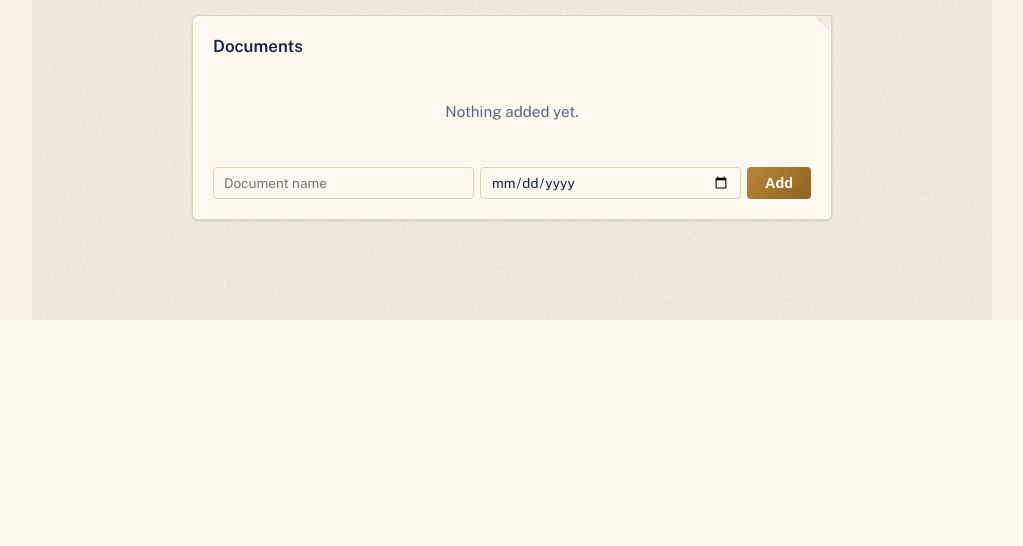
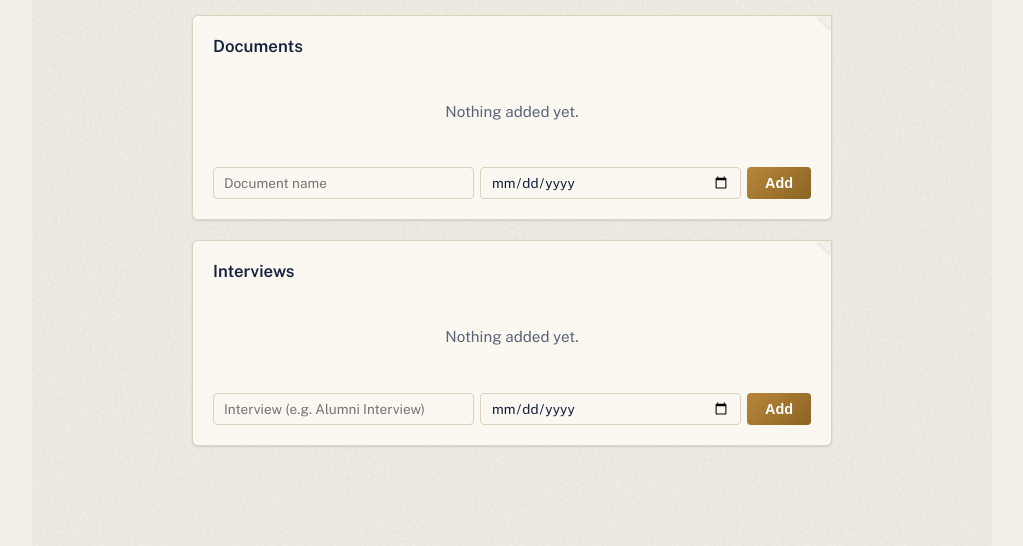
Before and after one commit to Bhakti864653/uni-app-tracker, a Flask app: template templates/profile.html in a window 1280 px wide. Shown: the part 629-1175 px from the top of the page, without its empty margins (128-1151 px from the left). Before the commit the page ends 949 px from the top, so only its background shows below. Run offline with Flask 3, Linux system fonts and the light colour scheme; the template is opened without the code that fills it, so the values that code supplies are empty.

Commit message:
Add interview tracker and document file uploads
Interviews reuse the existing generic task_type system (status flow,
readiness score, suggestions). Documents can now have a file attached
(PDF/DOC/DOCX/JPG/PNG, 5MB cap), stored as a BLOB in the DB rather than
adding a cloud storage dependency, since Turso already persists it in prod.

```diff
--- a/app.py
+++ b/app.py
@@ -3,6 +3,7 @@ from functools import wraps
 from dotenv import load_dotenv
 from werkzeug.security import generate_password_hash, check_password_hash
 from werkzeug.middleware.proxy_fix import ProxyFix
+from werkzeug.utils import secure_filename
 import sqlite3
 import os
 import secrets
@@ -10,6 +11,7 @@ import json
 import time
 import csv
 import io
+import mimetypes
 import urllib.request
 from urllib.parse import quote
 from collections import defaultdict
@@ -31,17 +33,23 @@ AUTO_REMINDER_DAYS = 7
 
 DEFAULT_CHECKLIST_TASKS = ["Essay", "Recommendation Letters", "Transcript"]
 STATUS_OPTIONS = ["Not Started", "In Progress", "Submitted"]
-TASK_TYPES = ["essay", "recommendation", "document"]
+TASK_TYPES = ["essay", "recommendation", "document", "interview"]
 TASK_STATUS_OPTIONS = {
     "essay": ["Not Started", "Drafting", "In Review", "Final"],
     "recommendation": ["Not Requested", "Requested", "Received"],
     "document": ["Not Started", "Requested", "Received", "Submitted"],
+    "interview": ["Not Scheduled", "Scheduled", "Completed"],
 }
 TASK_STATUS_PROGRESS = {
     "essay": {"Not Started": 0, "Drafting": 33, "In Review": 66, "Final": 100},
     "recommendation": {"Not Requested": 0, "Requested": 50, "Received": 100},
     "document": {"Not Started": 0, "Requested": 33, "Received": 66, "Submitted": 100},
+    "interview": {"Not Scheduled": 0, "Scheduled": 50, "Completed": 100},
 }
+
+ALLOWED_UPLOAD_EXTENSIONS = {".pdf", ".doc", ".docx", ".jpg", ".jpeg", ".png"}
+MAX_UPLOAD_BYTES = 5 * 1024 * 1024
+app.config["MAX_CONTENT_LENGTH"] = MAX_UPLOAD_BYTES
 
 RATE_LIMIT_WINDOW_SECONDS = 900
 RATE_LIMIT_MAX_ATTEMPTS = 5
@@ -179,6 +187,12 @@ def init_db():
         conn.execute("ALTER TABLE tasks ADD COLUMN recommender_name TEXT")
     if "recommender_email" not in existing_task_columns:
         conn.execute("ALTER TABLE tasks ADD COLUMN recommender_email TEXT")
+    if "file_name" not in existing_task_columns:
+        conn.execute("ALTER TABLE tasks ADD COLUMN file_name TEXT")
+    if "file_mime" not in existing_task_columns:
+        conn.execute("ALTER TABLE tasks ADD COLUMN file_mime TEXT")
+    if "file_data" not in existing_task_columns:
+        conn.execute("ALTER TABLE tasks ADD COLUMN file_data BLOB")
 
     # One-time migration from the old single-account schema: copy any
     # pre-existing checklist_items into the new unified tasks table.
@@ -224,6 +238,7 @@ def seed_demo_data(conn, user_id):
             "recommendation": {"title": "Dr. Chen", "recommender_name": "Dr. Chen",
                                 "recommender_email": "chen@school.edu", "status": "Requested"},
             "document": {"title": "Official Transcript", "status": "Received"},
+            "interview": {"title": "Alumni Interview", "status": "Scheduled"},
         },
         {
             "name": "University of Michigan", "program": "Data Science",
@@ -293,6 +308,12 @@ def seed_demo_data(conn, user_id):
             "INSERT INTO tasks (university_id, task_type, title, status) VALUES (?, 'document', ?, ?)",
             (new_id, document["title"], document["status"])
         )
+        interview = school.get("interview")
+        if interview:
+            conn.execute(
+                "INSERT INTO tasks (university_id, task_type, title, status) VALUES (?, 'interview', ?, ?)",
+                (new_id, interview["title"], interview["status"])
+            )
 
 def create_demo_user(conn):
     demo_email = f"demo-{secrets.token_hex(6)}@universitytracker.app"
@@ -333,14 +354,17 @@ def days_left_int(deadline_str):
     deadline_date = date.fromisoformat(deadline_str)
     return (deadline_date - date.today()).days
 
-def compute_readiness_score(checklist, essays, recommendations, documents):
+def compute_readiness_score(checklist, essays, recommendations, documents, interviews=()):
     component_percents = []
 
     if checklist:
         done_count = sum(1 for item in checklist if item["done"])
         component_percents.append(100 * done_count / len(checklist))
 
-    for task_type, tasks in (("essay", essays), ("recommendation", recommendations), ("document", documents)):
+    for task_type, tasks in (
+        ("essay", essays), ("recommendation", recommendations),
+        ("document", documents), ("interview", interviews),
+    ):
         if tasks:
             progress_map = TASK_STATUS_PROGRESS[task_type]
             average = sum(progress_map.get(task["status"], 0) for task in tasks) / len(tasks)
@@ -382,6 +406,13 @@ def build_suggestions(universities, limit=6):
             if document["status"] != "Submitted":
                 suggestions.append({
                     "text": f'Submit "{document["title"]}" for {uni["name"]} ({document["status"]})',
+                    "university_id": uni["id"],
+                    "days_left": days_left,
+                })
+        for interview in uni["interviews"]:
+            if interview["status"] != "Completed":
+                suggestions.append({
+                    "text": f'Prepare for interview "{interview["title"]}" for {uni["name"]} ({interview["status"]})',
                     "university_id": uni["id"],
                     "days_left": days_left,
                 })
@@ -529,7 +560,11 @@ def home():
             "SELECT * FROM tasks WHERE university_id = ? AND task_type = 'recommendation'", (row["id"],)
         ))
         documents = dictrows(conn.execute(
-            "SELECT * FROM tasks WHERE university_id = ? AND task_type = 'document'", (row["id"],)
+            "SELECT id, university_id, title, status FROM tasks WHERE university_id = ? AND task_type = 'document'",
+            (row["id"],)
+        ))
+        interviews = dictrows(conn.execute(
+            "SELECT * FROM tasks WHERE university_id = ? AND task_type = 'interview'", (row["id"],)
         ))
 
         done_count = sum(1 for item in checklist if item["done"])
@@ -546,8 +581,9 @@ def home():
             "essays": essays,
             "recommendations": recommendations,
             "documents": documents,
+            "interviews": interviews,
             "progress_percent": progress_percent,
-            "readiness_score": compute_readiness_score(checklist, essays, recommendations, documents),
+            "readiness_score": compute_readiness_score(checklist, essays, recommendations, documents, interviews),
             "notes": row["notes"],
         })
     conn.close()
@@ -840,6 +876,68 @@ def delete_task(task_id):
     conn.close()
     return redirect(f"/university/{university_id}")
 
+@app.route("/tasks/upload/<int:task_id>", methods=["POST"])
+@login_required
+def upload_task_file(task_id):
+    conn = get_db()
+    task = get_owned_task(conn, task_id, session["user_id"])
+    if not task:
+        conn.close()
+        return "Not found", 404
+
+    uploaded = request.files.get("file")
+    if not uploaded or not uploaded.filename:
+        conn.close()
+        return redirect(f"/university/{task['university_id']}")
+
+    filename = secure_filename(uploaded.filename)
+    extension = os.path.splitext(filename)[1].lower()
+    if extension not in ALLOWED_UPLOAD_EXTENSIONS:
+        conn.close()
+        return "Unsupported file type", 400
+
+    file_data = uploaded.read()
+    if len(file_data) > MAX_UPLOAD_BYTES:
+        conn.close()
+        return "File too large", 400
+
+    file_mime = mimetypes.guess_type(filename)[0] or "application/octet-stream"
+    conn.execute(
+        "UPDATE tasks SET file_name = ?, file_mime = ?, file_data = ? WHERE id = ?",
+        (filename, file_mime, file_data, task_id)
+    )
+    conn.commit()
+    conn.close()
+    return redirect(f"/university/{task['university_id']}")
+
+@app.route("/tasks/file/<int:task_id>")
+@login_required
+def download_task_file(task_id):
+    conn = get_db()
+    task = get_owned_task(conn, task_id, session["user_id"])
+    conn.close()
+    if not task or not task["file_data"]:
+        return "Not found", 404
+    response = Response(bytes(task["file_data"]), mimetype=task["file_mime"] or "application/octet-stream")
+    response.headers["Content-Disposition"] = f'attachment; filename="{task["file_name"]}"'
+    return response
+
+@app.route("/tasks/file/delete/<int:task_id>", methods=["POST"])
+@login_required
+def delete_task_file(task_id):
+    conn = get_db()
+    task = get_owned_task(conn, task_id, session["user_id"])
+    if not task:
+        conn.close()
+        return "Not found", 404
+    conn.execute(
+        "UPDATE tasks SET file_name = NULL, file_mime = NULL, file_data = NULL WHERE id = ?",
+        (task_id,)
+    )
+    conn.commit()
+    conn.close()
+    return redirect(f"/university/{task['university_id']}")
+
 @app.route("/delete/<int:university_id>", methods=["POST"])
 @login_required
 def delete(university_id):
@@ -946,6 +1044,9 @@ def export_csv():
         documents = dictrows(conn.execute(
             "SELECT status FROM tasks WHERE university_id = ? AND task_type = 'document'", (row["id"],)
         ))
+        interviews = dictrows(conn.execute(
+            "SELECT status FROM tasks WHERE university_id = ? AND task_type = 'interview'", (row["id"],)
+        ))
         net_cost = None
         if row["tuition_cost"] is not None and row["financial_aid_estimate"] is not None:
             net_cost = row["tuition_cost"] - row["financial_aid_estimate"]
@@ -954,7 +1055,7 @@ def export_csv():
             row["tuition_cost"] if row["tuition_cost"] is not None else "",
             row["financial_aid_estimate"] if row["financial_aid_estimate"] is not None else "",
             net_cost if net_cost is not None else "",
-            compute_readiness_score(checklist, essays, recommendations, documents),
+            compute_readiness_score(checklist, essays, recommendations, documents, interviews),
         ])
     conn.close()
 
--- a/templates/profile.html
+++ b/templates/profile.html
@@ -43,10 +43,10 @@
         <p class="uni-notes">{{ uni.notes }}</p>
         {% endif %}
 
-        {% set section_labels = {"essay": "Essays", "recommendation": "Recommendation Letters", "document": "Documents"} %}
-        {% set field_labels = {"essay": "Essay title", "recommendation": "Recommender name", "document": "Document name"} %}
+        {% set section_labels = {"essay": "Essays", "recommendation": "Recommendation Letters", "document": "Documents", "interview": "Interviews"} %}
+        {% set field_labels = {"essay": "Essay title", "recommendation": "Recommender name", "document": "Document name", "interview": "Interview (e.g. Alumni Interview)"} %}
 
-        {% for task_type in ["essay", "recommendation", "document"] %}
+        {% for task_type in ["essay", "recommendation", "document", "interview"] %}
         <section class="task-section">
             <h2>{{ section_labels[task_type] }}</h2>
 
@@ -68,9 +68,29 @@
                         {% if task.due_date %}
                         <p class="task-detail">Due {{ task.due_date }}</p>
                         {% endif %}
+                        {% if task.task_type == "document" and task.file_name %}
+                        <p class="task-detail">
+                            <a href="/tasks/file/{{ task.id }}">&#8595; {{ task.file_name }}</a>
+                        </p>
+                        {% endif %}
                     </div>
                     <span class="status-badge status-{{ task.status | replace(' ', '-') | lower }}">{{ task.status }}</span>
                 </div>
+
+                {% if task.task_type == "document" %}
+                {% if task.file_name %}
+                <form action="/tasks/file/delete/{{ task.id }}" method="POST" class="inline-form">
+                    <input type="hidden" name="csrf_token" value="{{ csrf_token() }}">
+                    <button type="submit" class="delete-link link-button">Remove file</button>
+                </form>
+                {% else %}
+                <form action="/tasks/upload/{{ task.id }}" method="POST" class="inline-form" enctype="multipart/form-data">
+                    <input type="hidden" name="csrf_token" value="{{ csrf_token() }}">
+                    <input type="file" name="file" accept=".pdf,.doc,.docx,.jpg,.jpeg,.png" required>
+                    <button type="submit" class="btn-secondary">Attach file</button>
+                </form>
+                {% endif %}
+                {% endif %}
 
                 <form action="/tasks/update/{{ task.id }}" method="POST" class="task-update-form">
                     <input type="hidden" name="csrf_token" value="{{ csrf_token() }}">
```
Also changed, not shown: tests/test_app.py (+127 -0 lines).
